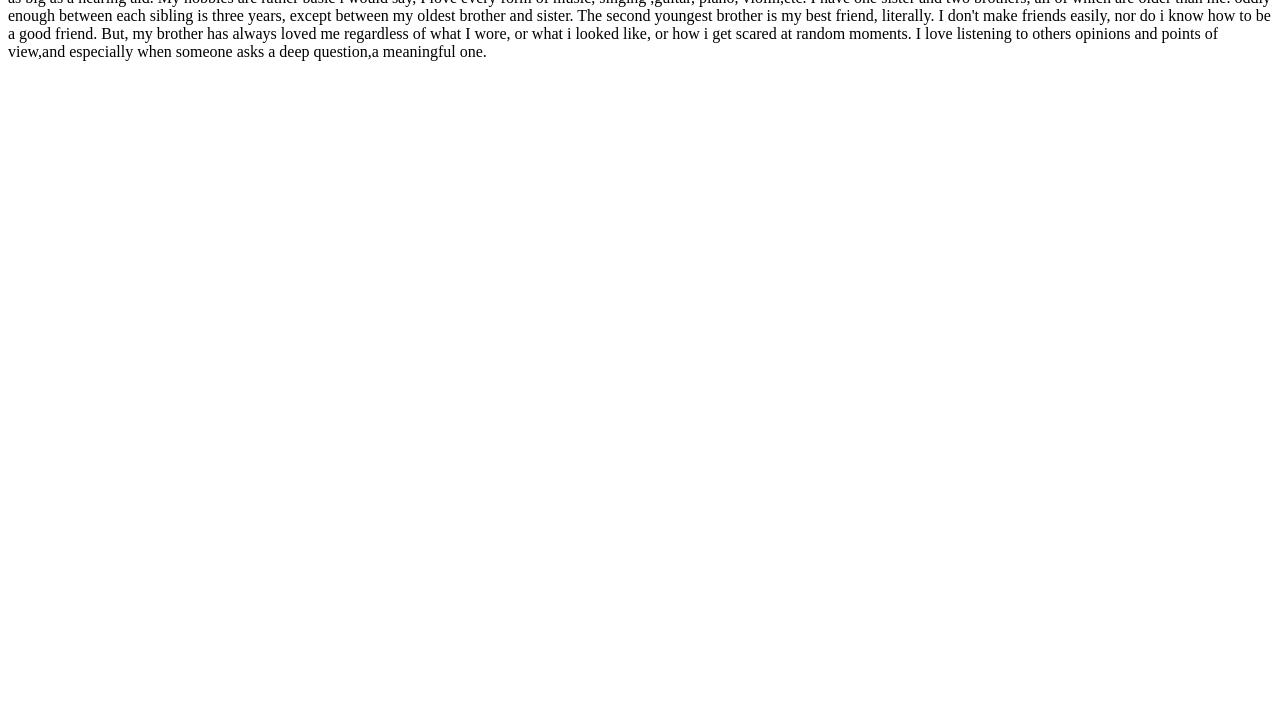
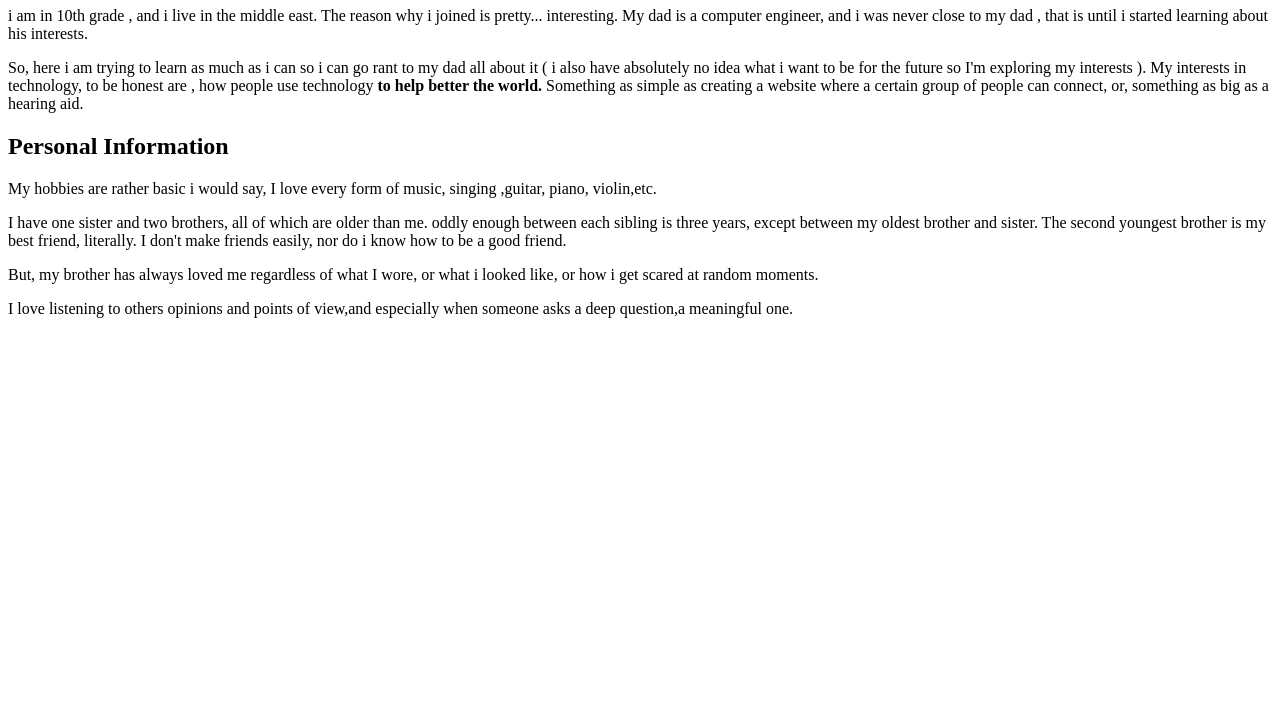
Before and after one commit to itgirls2021/tmtayeb, a plain HTML site: page index.html in a window 1280 px wide. Shown: the part 73-800 px from the top of the page. Drawn offline with Linux system fonts and the light colour scheme.

Commit message:
Add files via upload

```diff
--- a/index.html
+++ b/index.html
@@ -2,20 +2,42 @@
 <html>
     <head>
         <meta charset="utf-8">
-        <title>tamara-tayeb</title>
+        <title>tamara tayeb bio</title>
     </head>
     <body>
-        I am in 10th grade , and i live in the middle east.
-         The reason why i joined is pretty... interesting. My dad is a computer engineer, and i was never close to my dad ,
-         that is until i started learning about his interests. So, here i am trying to learn as much as i can so i can go
+        <h1>Tamara Tayebs Biography</h1>
+        <p>
+         i am in 10th grade , and i live in the middle east.
+         The reason why i joined is pretty... interesting.
+         My dad is a computer engineer, and i was never close to my dad ,
+         that is until i started learning about his interests.
+        </p>
+        <p>
+         So, here i am trying to learn as much as i can so i can go
          rant to my dad all about it ( i also have absolutely no idea what i want to be for the future so I'm exploring my
-          interests ). My interests in technology, to be honest are , how people use technology to help better the world.
-           Something as simple as creating a website where a certain group of people can connect, or, something as big as
-           a hearing aid. My hobbies are rather basic i would say, I love every form of music, singing ,guitar, piano, violin,etc.
-           I have one sister and two brothers, all of which are older than me. oddly enough between each sibling is three years,
-           except between my oldest brother and sister. The second youngest brother is my best friend, literally. I don't make
-           friends easily, nor do i know how to be a good friend. But, my brother has always loved me regardless of what I wore,
-           or what i looked like, or how i get scared at random moments. I love listening to others opinions and points of view,and
-            especially when someone asks a deep question,a meaningful one.
+         interests ).
+         My interests in technology, to be honest are , how people use technology <strong>to help better the world.</strong>
+         Something as simple as creating a website where a certain group of people can connect, or, something as big as
+         a hearing aid.
+        </p>
+
+        <h2>Personal Information </h2>
+        <p>
+         My hobbies are rather basic i would say, I love every form of music, singing ,guitar, piano, violin,etc.
+        </p>
+        <p>
+         I have one sister and two brothers, all of which are older than me. oddly enough between each sibling is three years,
+         except between my oldest brother and sister.
+         The second youngest brother is my best friend, literally. I don't make
+         friends easily, nor do i know how to be a good friend.
+        </p>
+        <p>
+         But, my brother has always loved me regardless of what I wore,
+         or what i looked like, or how i get scared at random moments.
+        </p>
+        <p>
+         I love listening to others opinions and points of view,and
+         especially when someone asks a deep question,a meaningful one.
+        </p>
     </body>
 </html>
```
